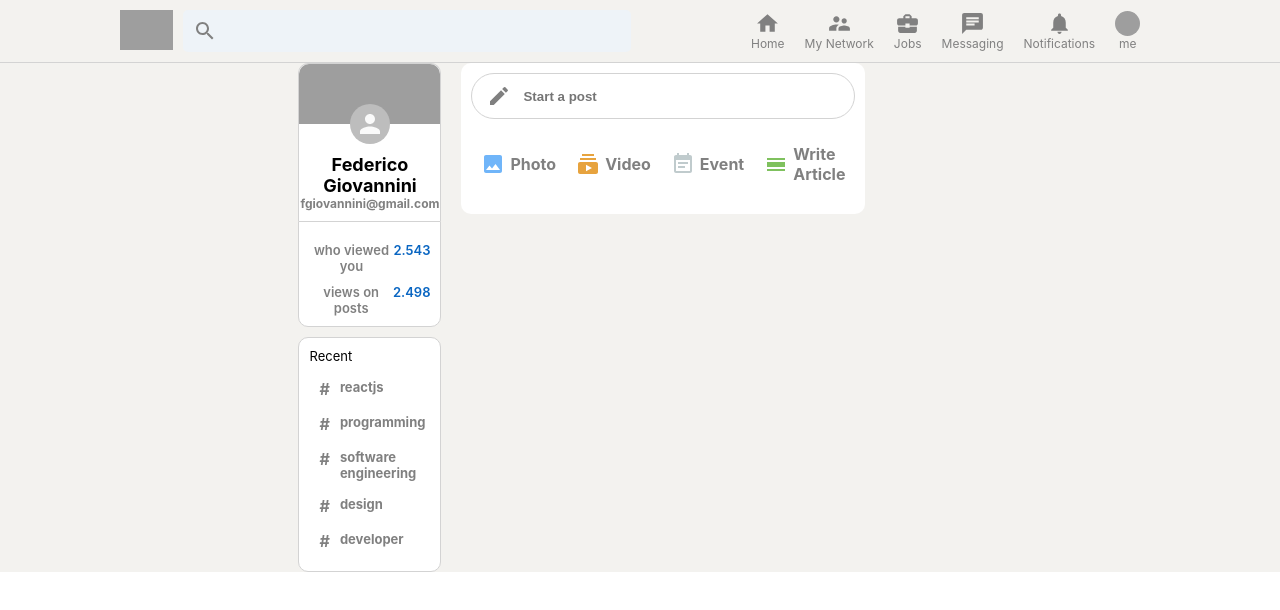
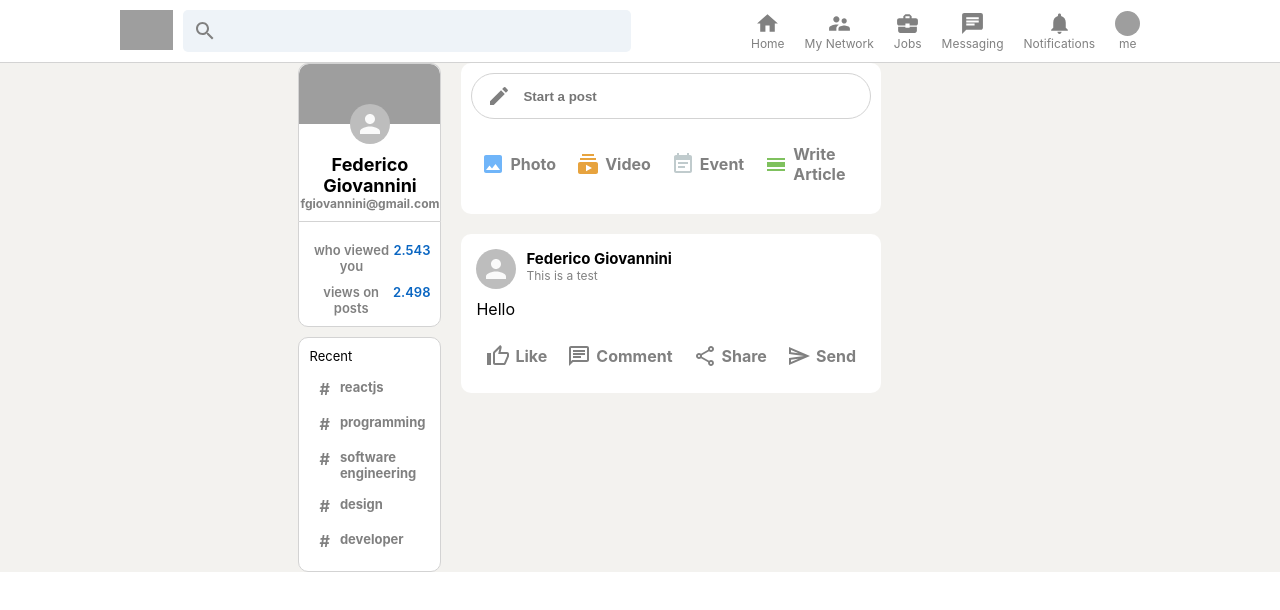
Before and after one commit to Freddy270291/linkedin-clone, a React (Create React App) app: page / in a window 1280 px wide. Shown: the top 610 px of the page. Built offline with nearby package versions, Linux system fonts and the light colour scheme; grey boxes are pictures that could not be loaded.

Commit message:
Post Feed

```diff
--- a/src/Components/Feed.js
+++ b/src/Components/Feed.js
@@ -6,6 +6,7 @@
 import SubscriptionsIcon from "@material-ui/icons/Subscriptions";
 import EventNoteIcon from "@material-ui/icons/EventNote";
 import CalendarViewDayIcon from "@material-ui/icons/CalendarViewDay";
+import Post from "./Post";
 
 function Feed() {
   return (
@@ -29,8 +30,16 @@
           />
         </div>
       </div>
+
+      <Post
+        name='Federico Giovannini'
+        description='This is a test'
+        message='Hello'
+      />
     </div>
   );
 }
 
 export default Feed;
+
+// 2:05:30
--- a/src/Components/Header.css
+++ b/src/Components/Header.css
@@ -8,6 +8,7 @@
   padding-top: 10px;
   padding-bottom: 10px;
   width: 100%;
+  background-color: white;
 }
 
 .header__left {
--- /dev/null
+++ b/src/Components/Post.css
@@ -0,0 +1,33 @@
+.post {
+  background-color: white;
+  padding: 15px;
+  margin-bottom: 10px;
+  border-radius: 10px;
+}
+
+.post__header {
+  display: flex;
+  margin-bottom: 10px;
+}
+
+.post__info {
+  margin-left: 10px;
+}
+
+.post__info > p {
+  font-size: 12px;
+  color: gray;
+}
+
+.post__info > h2 {
+  font-size: 15px;
+}
+
+.post__body {
+  overflow: anywhere;
+}
+
+.post__buttons {
+  display: flex;
+  align-items: center;
+}
--- /dev/null
+++ b/src/Components/Post.js
@@ -0,0 +1,34 @@
+import { Avatar } from "@material-ui/core";
+import React from "react";
+import InputOption from "./InputOption";
+import "./Post.css";
+import ThumbUpAltOutlinedIcon from "@material-ui/icons/ThumbUpAltOutlined";
+import ChatOutlinedIcon from "@material-ui/icons/ChatOutlined";
+import ShareOutlinedIcon from "@material-ui/icons/ShareOutlined";
+import SendOutlinedIcon from "@material-ui/icons/SendOutlined";
+
+function Post({ name, description, message, photoUrl }) {
+  return (
+    <div className='post'>
+      <div className='post__header'>
+        <Avatar />
+        <div className='post__info'>
+          <h2>{name}</h2>
+          <p>{description}</p>
+        </div>
+      </div>
+      <div className='post__body'>
+        <p>{message}</p>
+      </div>
+
+      <div className='post__buttons'>
+        <InputOption Icon={ThumbUpAltOutlinedIcon} title='Like' color='gray' />
+        <InputOption Icon={ChatOutlinedIcon} title='Comment' color='gray' />
+        <InputOption Icon={ShareOutlinedIcon} title='Share' color='gray' />
+        <InputOption Icon={SendOutlinedIcon} title='Send' color='gray' />
+      </div>
+    </div>
+  );
+}
+
+export default Post;
```
